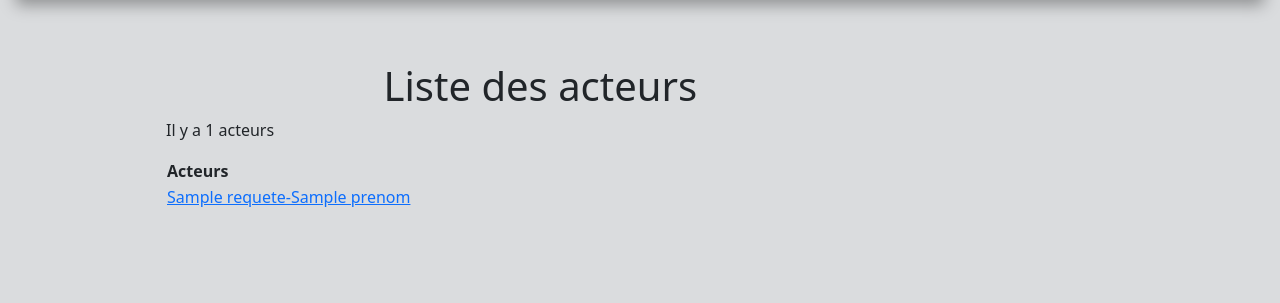
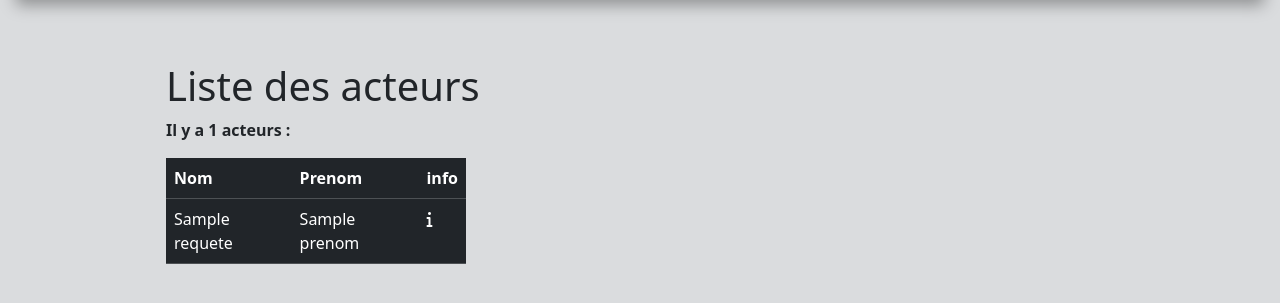
Before and after one commit to Hamdi-Abdelmaksoud/CINEMA, a PHP site: template view/listActeurs.php in a window 1280 px wide. Shown: the part 72-375 px from the top of the page. Run offline with PHP 8.4, Linux system fonts and the light colour scheme; the template is opened without the code that fills it: most values are stand-ins (such as "Sample title", 1, 10 or a date in 2020).

Commit message:
style liste des acteurs

```diff
--- a/view/listActeurs.php
+++ b/view/listActeurs.php
@@ -2,11 +2,13 @@
 
 ob_start(); ?>
 
-<p class="uk-label uk-label-warning">Il y a <?= $requete->rowCount() ?> acteurs</p>
-<table class="uk-table uk-table-striped">
+<p class="uk-label uk-label-warning" style="font-weight: bold;">Il y a <?= $requete->rowCount() ?> acteurs :</p>
+<table class="table table-dark" style="max-width:300px">
     <thead>
         <tr>
-            <th>Acteurs</th>
+            <th>Nom</th>
+            <th>Prenom</th>
+            <th>info</th>
 
         </tr>
     </thead>
@@ -14,7 +16,9 @@ ob_start(); ?>
         <?php
         foreach ($requete->fetchAll() as $acteur) { ?>
             <tr>
-                <td><a href="index.php?action=infoActeur&id=<?=$acteur['id_acteur']?>"><?= $acteur["nom"]."-".$acteur["prenom"]  ?></td>
+                <td><?= $acteur["nom"]?></td>
+                <td><?= $acteur["prenom"]?></td>
+                <td><a href="index.php?action=infoActeur&id=<?=$acteur['id_acteur']?>"><i class="fa-solid fa-info" style="color: #ffffff;"></i></td>
 
             </tr>
         <?php } ?>
--- a/view/template.php
+++ b/view/template.php
@@ -65,7 +65,7 @@
 </div>
 
 <div style="width: 60%;margin-top:5% ;">
-    <h1 style="text-align: center;"><?= $titre_secondaire ?></h1>
+    <h1><?= $titre_secondaire ?></h1>
     <?= $contenu ?>
     </div>
     </div>
```
